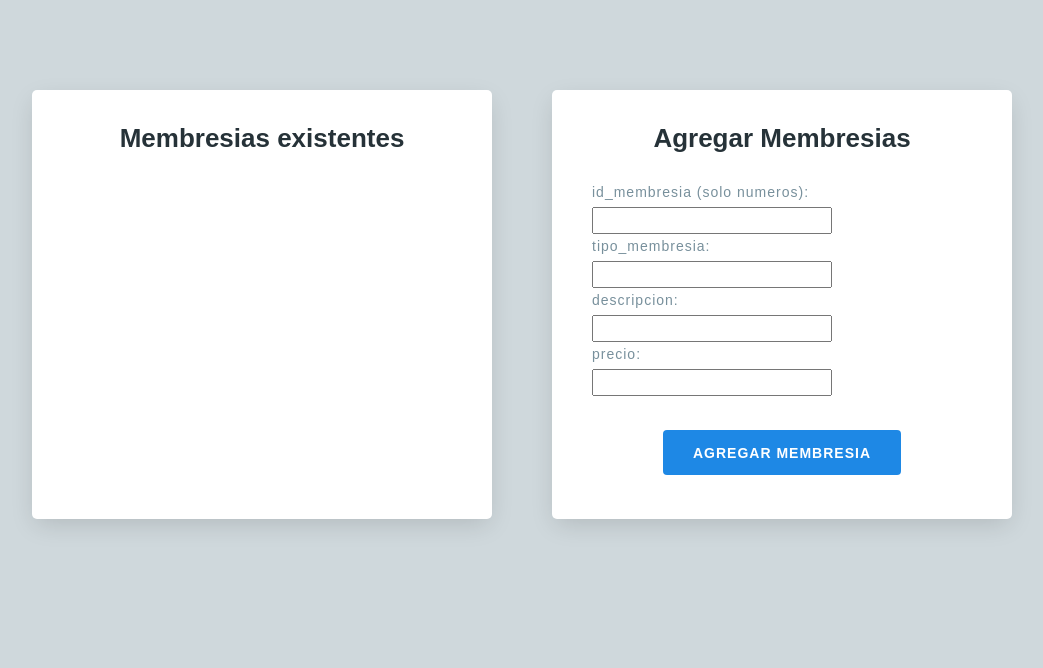
After one commit to Naranj07/ProyectoNoSQL, a Flask app: page /membresia/ in a window 1280 px wide. The commit adds this page. Shown: the top 668 px of the page, without its empty margins (118-1161 px from the left). Run offline with Flask 3, Linux system fonts and the light colour scheme; data that the repository does not hold is empty; some libraries are stand-ins or nearby versions.

Commit message:
Membresia hecho y agregación de boostrap

```diff
--- a/Templates/base.html
+++ b/Templates/base.html
@@ -4,7 +4,9 @@
     <meta charset="UTF-8">
     <meta name="viewport" content="width=device-width, initial-scale=1.0">
     <title>User Login</title>
-
+     <!--
+    <link href="https://stackpath.bootstrapcdn.com/bootstrap/4.5.2/css/bootstrap.min.css" rel="stylesheet">
+    -->
     <link rel="stylesheet" href="/static/css/normalize.css">
     <link rel="stylesheet" href="/static/css/styles.css">
 
--- /dev/null
+++ b/Templates/membresia.html
@@ -0,0 +1,69 @@
+{% extends "base.html" %}
+
+{% block content %}
+
+
+<div class="card-wrapper">
+
+  <div class="card">
+
+    <h1 class="center">Membresias existentes</h1>
+    <div class="card-body">
+      <ul class="list-group">
+        <div class="row row-col-2 row-cols-sm-2 row-cols-md-3 row-cols-lg-3">
+          {% for membresia in membresias %}
+          <div class="col">
+            <li class="list-group-item mb-3">
+              <form action="{{ url_for('edit_membresia', membresia_id=membresia.id_membresia) }}" method="POST" >
+                <input type="hidden" name="membresia_id" value="{{ membresia._id }}">
+                <label>Id de la membresia</label>
+                <input type="text" class="form-control mb-3" value="{{membresia.id_membresia}}" name="id_membresia"
+                  required>
+
+                <label>Tipo de Membresia</label>
+                <input type="text" class="form-control mb-3" value="{{membresia.tipo_membresia}}" name="tipo_membresia"
+                  required>
+
+                <label>Descripcion</label>
+                <input type="text" class="form-control mb-3" value="{{membresia.descripcion}}" name="descripcion"
+                  required>
+
+                <label>Precio</label>
+                <input type="text" class="form-control mb-3" value="{{membresia.precio}}" name="precio" required>
+
+                <input type="submit" class="btn btn-danger-membresia btn-sm mt-3" value="Editar">
+              </form>
+
+              <a href="{{url_for('delete_membresia', membresia_id=membresia._id)}}"
+                  class="btn btn-danger-membresia btn-sm mt-3">Eliminar</a>
+            </li>
+          </div>
+          {% endfor %}
+        </div>
+      </ul>
+    </div>
+
+  </div>
+
+
+  <div class="card">
+    <h1 class="center">Agregar Membresias</h1>
+    <form name="add_membresia_form" action="{{ url_for('add_membresia') }}" method="POST">
+      <label for="id_membresia">id_membresia (solo numeros):</label>
+      <input type="text" id="id_membresia" name="id_membresia" required>
+      <label for="tipo_membresia">tipo_membresia:</label>
+      <input type="text" id="tipo_membresia" name="tipo_membresia" required>
+      <label for="descripcion">descripcion:</label>
+      <input type="text" id="descripcion" name="descripcion" required>
+      <label for="precio">precio:</label>
+      <input type="text" id="precio" name="precio" required>
+      <input type="submit" value="Agregar Membresia" class="btn">
+    </form>
+  </div>
+
+
+
+</div>
+
+
+{% endblock %}
--- a/app.py
+++ b/app.py
@@ -75,3 +75,12 @@ from ejercicio import routes
 def ejercicio_view():
     ejercicios = db.Ejercicios.find()
     return render_template('ejercicio.html', ejercicios=ejercicios)
+
+
+#Rutas Membresia
+from membresia import routes
+
+@app.route('/membresia/')
+def membresia_view():
+    membresias = db.Membresias.find()
+    return render_template('membresia.html', membresias=membresias)
```
Also changed, not shown: Templates/membresias.html (deleted, +0 -34 lines), membresia/models.py (+22 -28 lines), membresia/routes.py (+10 -10 lines).
